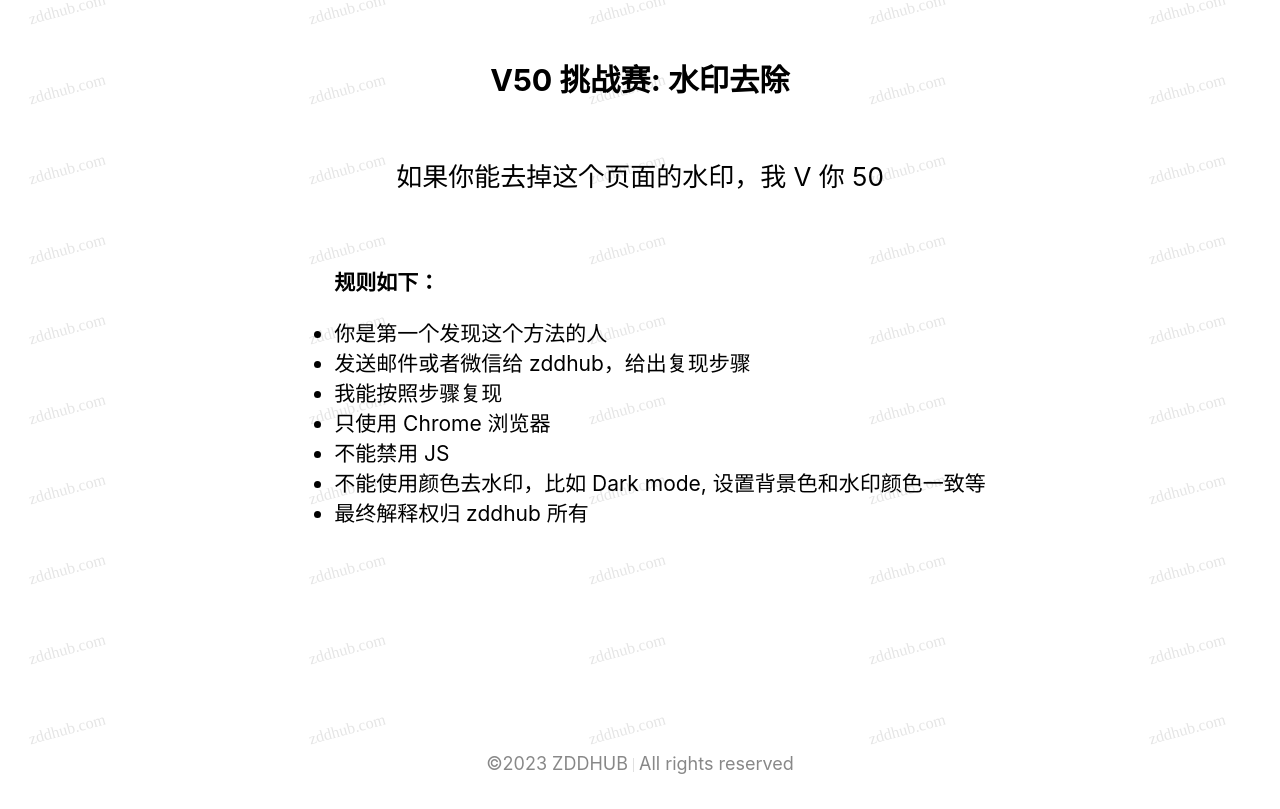
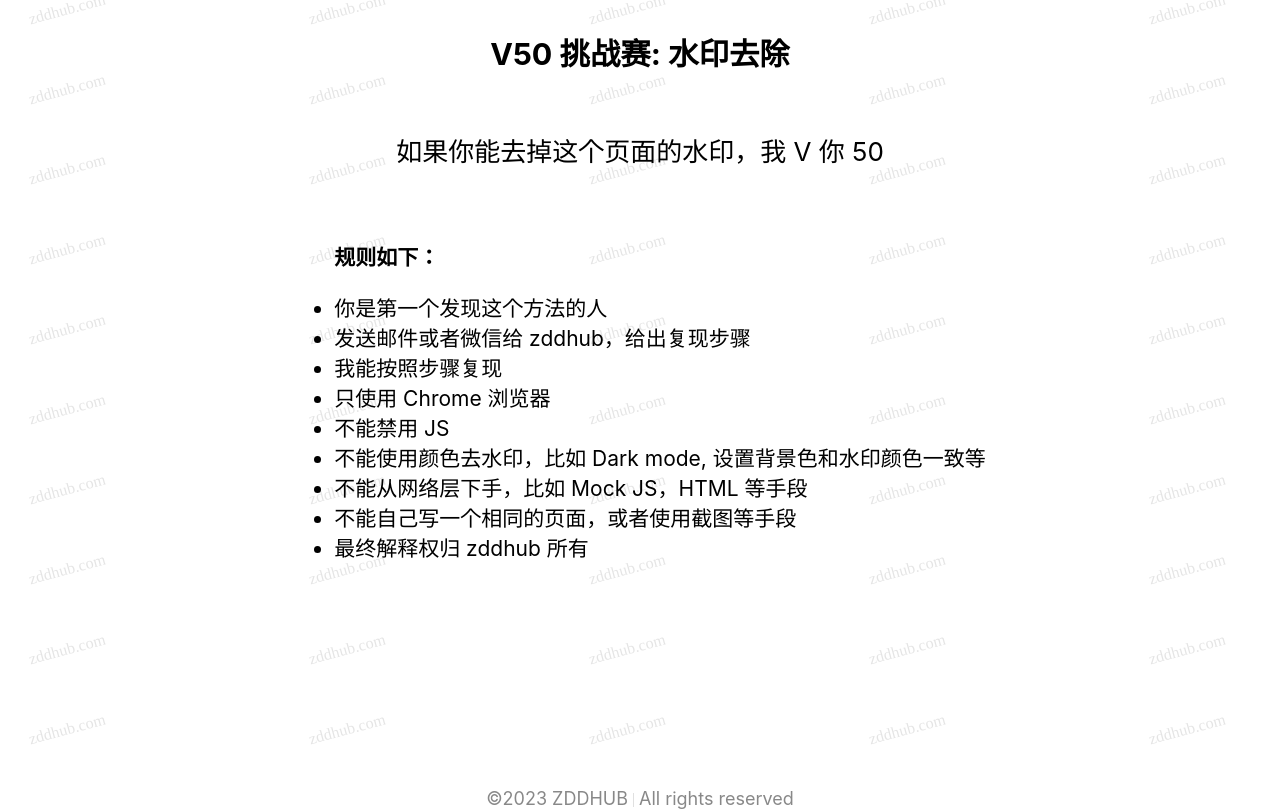
Before and after one commit to zddhub/watermark, a React (Create React App) app: page / in a window 1280 px wide. Built offline with nearby package versions, Linux system fonts and the light colour scheme.

Commit message:
Add more rules

```diff
--- a/src/App.js
+++ b/src/App.js
@@ -15,6 +15,8 @@
           <li className="rule">只使用 Chrome 浏览器</li>
           <li className="rule">不能禁用 JS</li>
           <li className="rule">不能使用颜色去水印，比如 Dark mode, 设置背景色和水印颜色一致等</li>
+          <li className="rule">不能从网络层下手，比如 Mock JS，HTML 等手段</li>
+          <li className="rule">不能自己写一个相同的页面，或者使用截图等手段</li>
           <li className="rule">最终解释权归 zddhub 所有</li>
         </ul>
 
```
